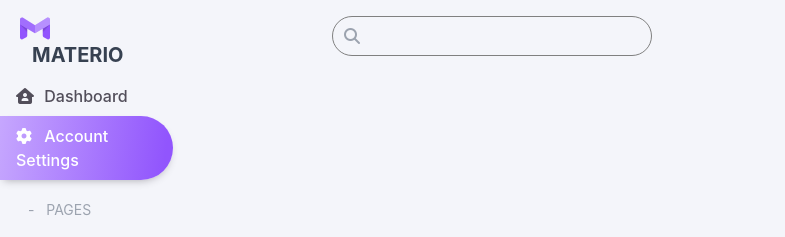
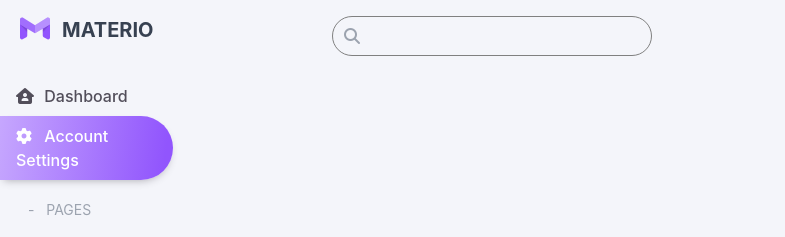
Before and after one commit to zkrana/AdminDashboard, a website: page account-settings.html in a window 1280 px wide. Shown: the top 237 px of the page, 0-785 px from the left. Drawn offline with Linux system fonts and the light colour scheme; grey boxes are pictures that could not be loaded.

Commit message:
Logo Position fixed

```diff
--- a/account-settings.html
+++ b/account-settings.html
@@ -15,8 +15,8 @@
     <div class="root flex justify-between">
         <div class="sidebar-wrapper wrapper-position hidden xl:block w-1.5/12 xl:w-2/12 py-4 pr-10">
             <div class="wrapper-humberger">
-                <div class="nav-header flex justify-start px-5">
-                    <a href="index.html">
+                <div class="nav-header flex px-5">
+                    <a class=" flex justify-start" href="index.html">
                         <svg width="30" height="25" version="1.1" viewBox="0 0 30 23" xmlns="http://www.w3.org/2000/svg"
                         xmlns:xlink="http://www.w3.org/1999/xlink">
                         <g stroke="none" stroke-width="1" fill="none" fill-rule="evenodd">
```
Also changed, not shown: index.html (+2 -2 lines), product-upload.html (+2 -2 lines).
